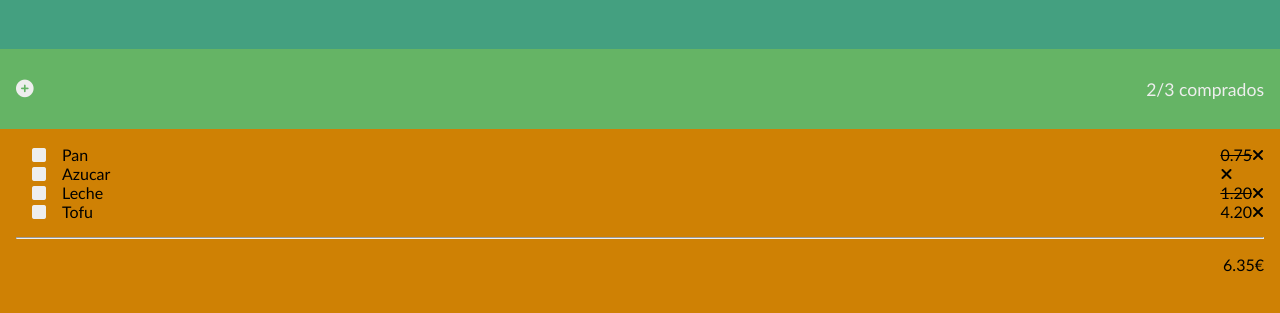
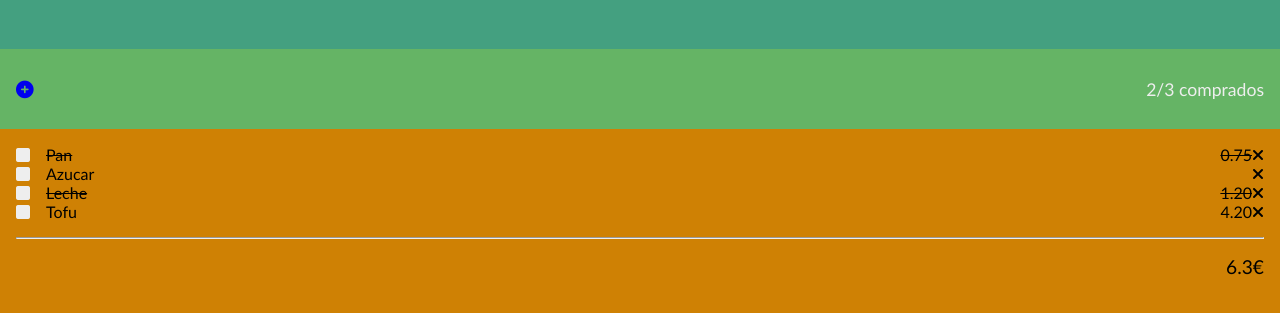
Before and after one commit to dabocher/202301-w1ch3-david-botello, a website built with Parcel: page src/index.html in a window 1280 px wide. Shown: the part 79-392 px from the top of the page. Built offline with nearby package versions, Linux system fonts and the light colour scheme.

Commit message:
Add section list to index.html

```diff
--- a/src/index.html
+++ b/src/index.html
@@ -21,13 +21,16 @@
       </ul>
     </nav>
   </header>
-  <section class="link-to-form"><i class="fa-solid fa-circle-plus"></i>
+  <section class="link-to-form">
+    <a href="form.html">
+      <i class="fa-solid fa-circle-plus"></i>
+    </a>
     <span class="products-buyed">2/3 comprados</span>
   </section>
   <section class="list">
     <div class="list__products">
-      <section class="list__products--container">
-        <ul>
+      <section class="list__products-container">
+        <ul class="list__products-container--ul">
           <li><i class="fa-solid fa-square"></i><span class="list__products-item list__products-item--bread">Pan</span>
           </li>
           <li><i class="fa-solid fa-square"></i><span
@@ -39,8 +42,8 @@
           </li>
         </ul>
       </section>
-      <section class="list-prices__container">
-        <ul class="list-prices">
+      <section class="list__prices-container">
+        <ul class="list__prices">
           <li><span class="list__prices-item list__prices-item--bread">0.75</span><i class="fa-solid fa-xmark"></i></li>
           <li><span class="list__prices-item list__prices-item--sugar"></span><i class="fa-solid fa-xmark"></i></li>
           <li><span class="list__prices-item list__prices-item--milk">1.20</span><i class="fa-solid fa-xmark"></i></li>
@@ -49,7 +52,7 @@
       </section>
     </div>
     <hr>
-    <section class="list__total">6.35€</section>
+    <section class="list__total">6.3€</section>
   </section>
 
 
--- a/src/style.css
+++ b/src/style.css
@@ -57,6 +57,10 @@ ul.navigation {
   font-size: 1.1rem;
 }
 
+a {
+  text-decoration: none;
+}
+
 .products-buyed {
   padding-right: 1rem;
 }
@@ -79,19 +83,26 @@ ul.navigation {
 
 .list__products li {
   text-align: left;
-  padding-left: 1rem;
+}
+
+ul.list__products-container--ul > li:nth-child(2n + 1) {
+  text-decoration: line-through;
 }
 
 .list__products-item {
   padding-left: 1rem;
 }
 
-.list__prices-item--bread,
-.list__prices-item--milk {
+.list__prices > li:nth-child(2) {
+  text-align: right;
+}
+
+.list__prices > li:nth-child(2n + 1) {
   text-decoration: line-through;
 }
 
 .list__total {
+  font-size: 1.2rem;
   padding-top: 1rem;
   text-align: right;
 }
```
